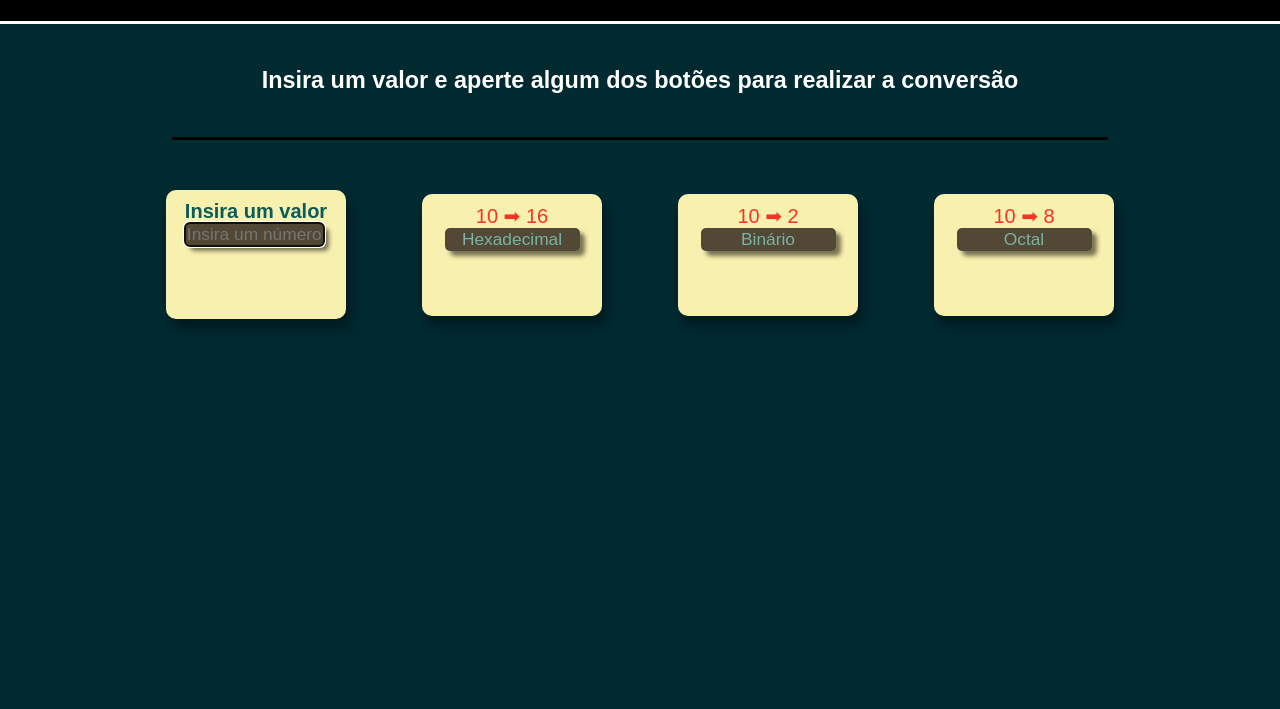
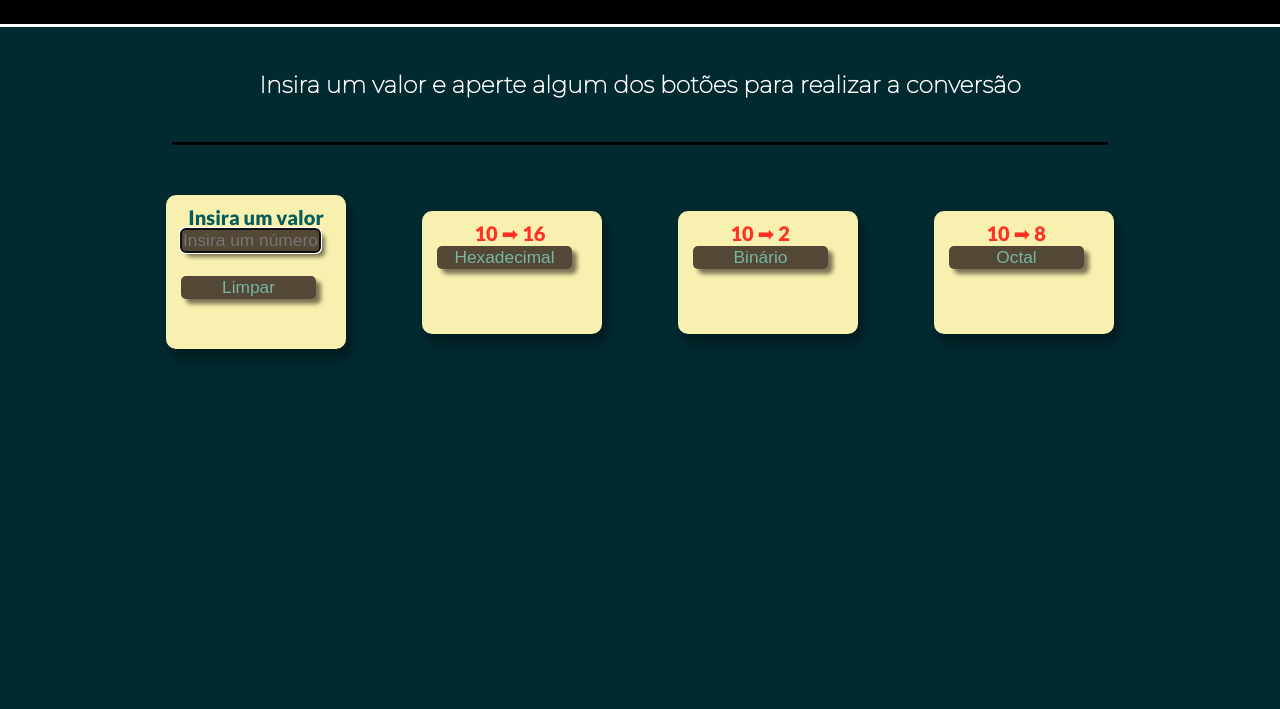
Before and after one commit to lucaslrodrigues/Projects, a plain HTML site: page HTML CSS e JS/Conversor de bases/Conversor.html in a window 1280 px wide. Shown: the part 91-800 px from the top of the page. Drawn offline with Linux system fonts and the light colour scheme.

Commit message:
Estilzação do conversor de bases e novos readme

```diff
--- a/HTML CSS e JS/Conversor de bases/Conversor.html
+++ b/HTML CSS e JS/Conversor de bases/Conversor.html
@@ -6,9 +6,11 @@
     <meta name="viewport" content="width=device-width, initial-scale=1.0">
     <title>Conversor de basos</title>
     <style>
+        @import url('https://fonts.googleapis.com/css2?family=Lato:ital,wght@0,900;1,100&family=Montserrat:wght@100&display=swap');
+
         body{
             margin: 0;
-            font-family: sans-serif;
+            font-family: 'Lato', sans-serif;
             background-color: #002930;
             font-size: 15pt;
         }
@@ -27,14 +29,12 @@
             text-align: center;
             display: flex;
             flex-flow: column wrap;
-            align-content: center;
             background-color: #f8f0af;
             width: 150px;
             padding: 10px 15px 50px 15px;
             border-radius: 10px;
             box-shadow: 5px 10px 10px rgba(0, 0, 0, 0.327);
         }
-
         .corpo{
             padding: 20px 0px;
             display: flex;
@@ -58,6 +58,8 @@
         }
         .txt{
             color: rgba(255, 0, 0, 0.797);
+            text-align: left;
+            padding-left: 25%;
         }
         .titulo{
             padding: 20px;
@@ -68,6 +70,13 @@
             color: white;
             border-bottom:solid 3px #000000;
         }
+        .exibicao{
+            width: 80%; height: 80%;
+            overflow-wrap:break-word;
+        }
+        .caixa{
+            padding: 0px 15px;
+        }
     </style>
 </head>
 <body>
@@ -77,28 +86,37 @@
         </div>
     </div>
     <div class="titulo">
-        <h3>Insira um valor e aperte algum dos botões para realizar a conversão</h3>
+        <h3 style="font-family: 'Montserrat', sans-serif;">Insira um valor e aperte algum dos botões para realizar a conversão</h3>
     </div>
     <div class="corpo">
-        <div class="input" style="color: #0a5c5a">
+    <div class="caixa">
+            <div class="input" style="color: #0a5c5a; font-family: 'Lato', sans-serif;">
                 <b>Insira um valor</b> <input type="text" id="numero" placeholder="Insira um número" autofocus><br>
+                <button onclick="limpar()" class="botao">Limpar</button>
             </div>
+        </div>
+
+        <div class="caixa">
             <div class="hexa">
                 <div class="txt">10 ➡ 16</div>
                 <button onclick="hex()" class="botao">Hexadecimal</button>
-            <span id="hexaRes"></span>
+                <span class="exibicao" id="hexaRes"></span>
             </div>
+        </div>
+        <div class="caixa">
             <div class="binario">
                 <div class="txt">10 ➡ 2</div>
                 <button onclick="bin()" class="botao">Binário</button>
-            <span id="binarioRes"></span>
+                <span class="exibicao" id="binarioRes"></span>
             </div>
+        </div>
+        <div class="caixa">
             <div class="octal">
                 <div class="txt">10 ➡ 8</div>
                 <button onclick="oct()" class="botao">Octal</button>
-            <span id="octaRes"></span>
+                <span class="exibicao" id="octaRes"></span>
             </div>
-
+        </div>
     </div>
 </body>
 </html>
@@ -118,4 +136,9 @@
         var octal = decimal.toString(8);
         octaRes.innerHTML = `${octal}`
     }
+    function limpar(){
+        hexaRes.innerHTML = ""
+        binarioRes.innerHTML = ""
+        octaRes.innerHTML = ""
+    }
 </script>
```
Also changed, not shown: 2 other files. Lines whose indentation alone changed are shown as unchanged.
